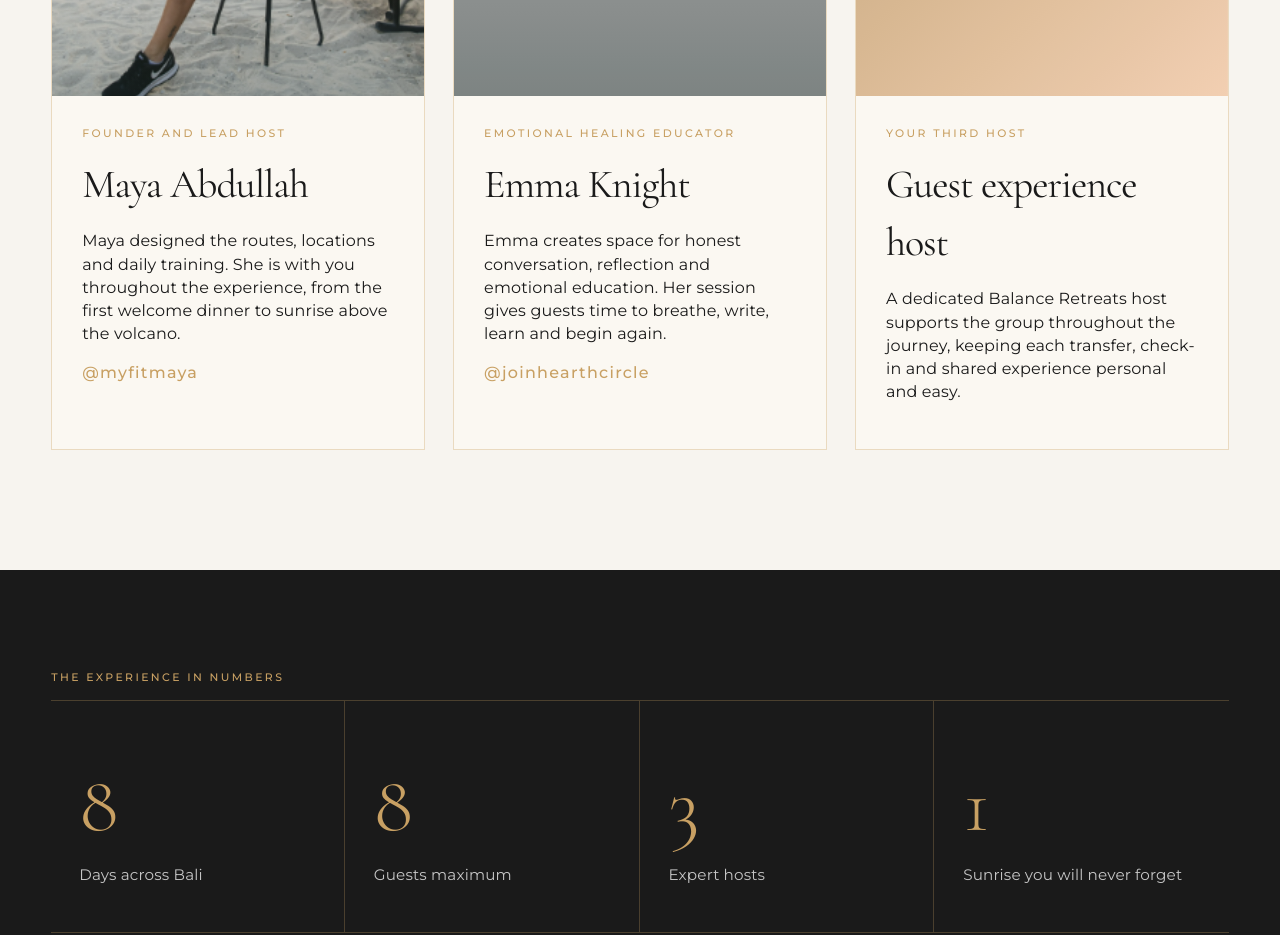
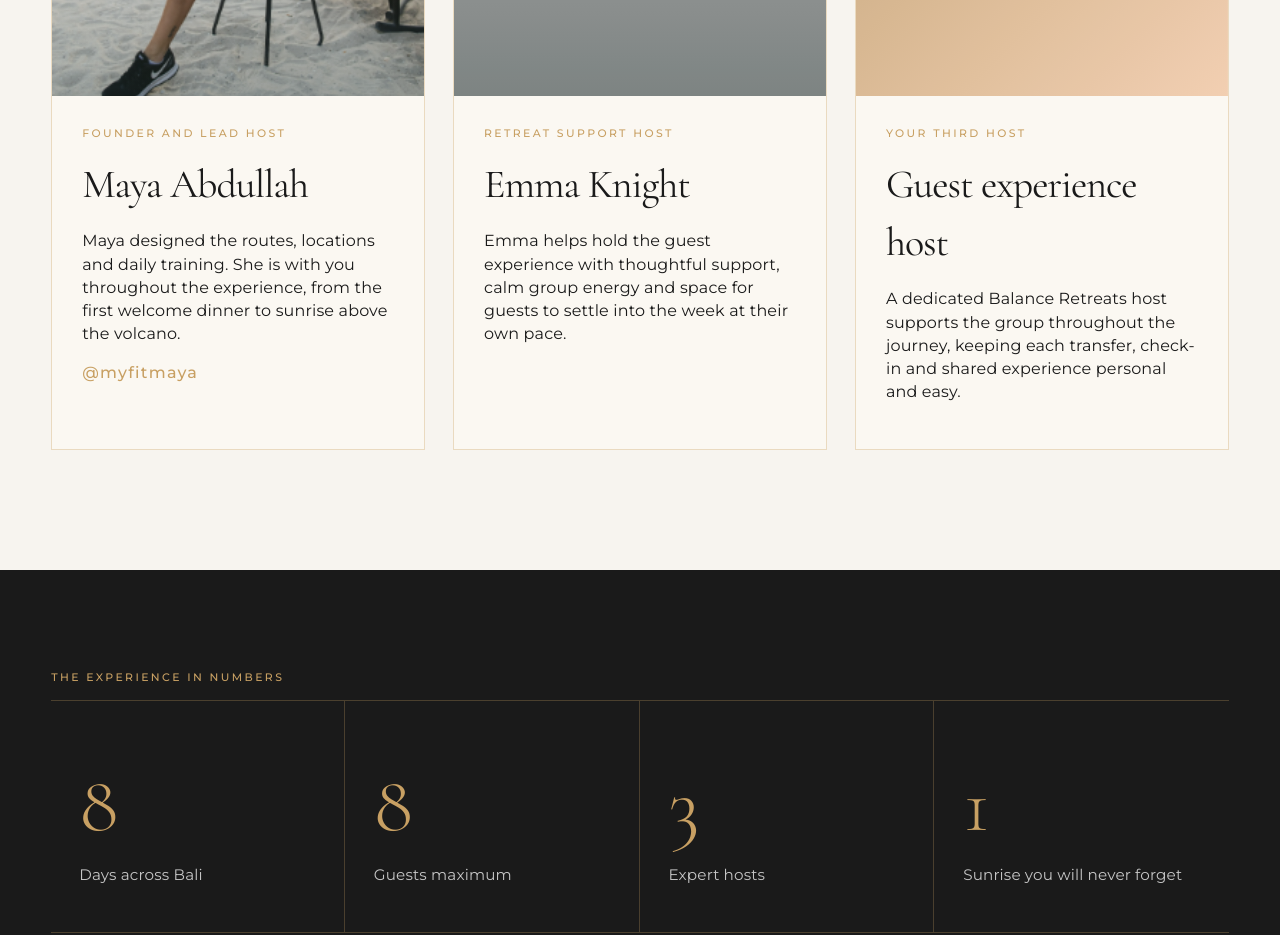
Before and after one commit to zjdk-2026/balance-retreats, a plain HTML site: page index.html in a window 1280 px wide. Shown: the part 3100-4035 px from the top of the page. Drawn offline with nearby package versions, Linux system fonts and the light colour scheme; grey boxes are pictures that could not be loaded.

Commit message:
Remove Emma healing session copy

```diff
--- a/index.html
+++ b/index.html
@@ -723,12 +723,11 @@
             </div>
           </article>
           <article class="host-card host-emma">
-            <div class="host-image" role="img" aria-label="Emma Knight, emotional healing educator"></div>
+            <div class="host-image" role="img" aria-label="Emma Knight, retreat support host"></div>
             <div class="host-copy">
-              <p class="eyebrow">Emotional healing educator</p>
+              <p class="eyebrow">Retreat support host</p>
               <h3>Emma Knight</h3>
-              <p>Emma creates space for honest conversation, reflection and emotional education. Her session gives guests time to breathe, write, learn and begin again.</p>
-              <a href="https://tiktok.com/@joinhearthcircle" target="_blank" rel="noopener noreferrer">@joinhearthcircle</a>
+              <p>Emma helps hold the guest experience with thoughtful support, calm group energy and space for guests to settle into the week at their own pace.</p>
             </div>
           </article>
           <article class="host-card host-third">
@@ -766,7 +765,7 @@
           <article class="feature"><b>01</b><div><h3>Train with Maya</h3><p>Daily fitness sessions in places no gym can compete with.</p></div></article>
           <article class="feature"><b>02</b><div><h3>Watch Bali wake up</h3><p>A 3:30am jeep ride to the volcano for sunrise above the clouds.</p></div></article>
           <article class="feature"><b>03</b><div><h3>Swim beneath Sekumpul</h3><p>Travel north to Bali's most spectacular waterfall.</p></div></article>
-          <article class="feature"><b>04</b><div><h3>Make space to breathe</h3><p>An emotional healing session with Emma and an afternoon to reflect.</p></div></article>
+          <article class="feature"><b>04</b><div><h3>Make space to breathe</h3><p>A slower afternoon for recovery, journaling, pool time or quiet conversation.</p></div></article>
           <article class="feature"><b>05</b><div><h3>Finish above the ocean</h3><p>Uluwatu cliffs, sunset spa and one final dinner together.</p></div></article>
         </div>
       </div>
@@ -779,7 +778,7 @@
         <div class="day-stack reveal">
           <article class="day"><span class="day-num">DAY 01</span><h3>Arrive as strangers.</h3><small>Ubud welcome dinner</small></article>
           <article class="day"><span class="day-num">DAY 02</span><h3>Move. Explore. Breathe.</h3><small>Training and temples</small></article>
-          <article class="day"><span class="day-num">DAY 03</span><h3>Make space for what matters.</h3><small>Healing session with Emma</small></article>
+          <article class="day"><span class="day-num">DAY 03</span><h3>Make space for what matters.</h3><small>Recovery and reflection</small></article>
           <article class="day"><span class="day-num">DAY 04</span><h3>Train beside the waterfall.</h3><small>Sekumpul and Ulun Danu</small></article>
           <article class="day"><span class="day-num">DAY 05</span><h3>Watch Bali wake up.</h3><small>Volcano sunrise</small></article>
           <article class="day"><span class="day-num">DAY 06</span><h3>Slow down in the hot springs.</h3><small>Recovery and the road south</small></article>
```
